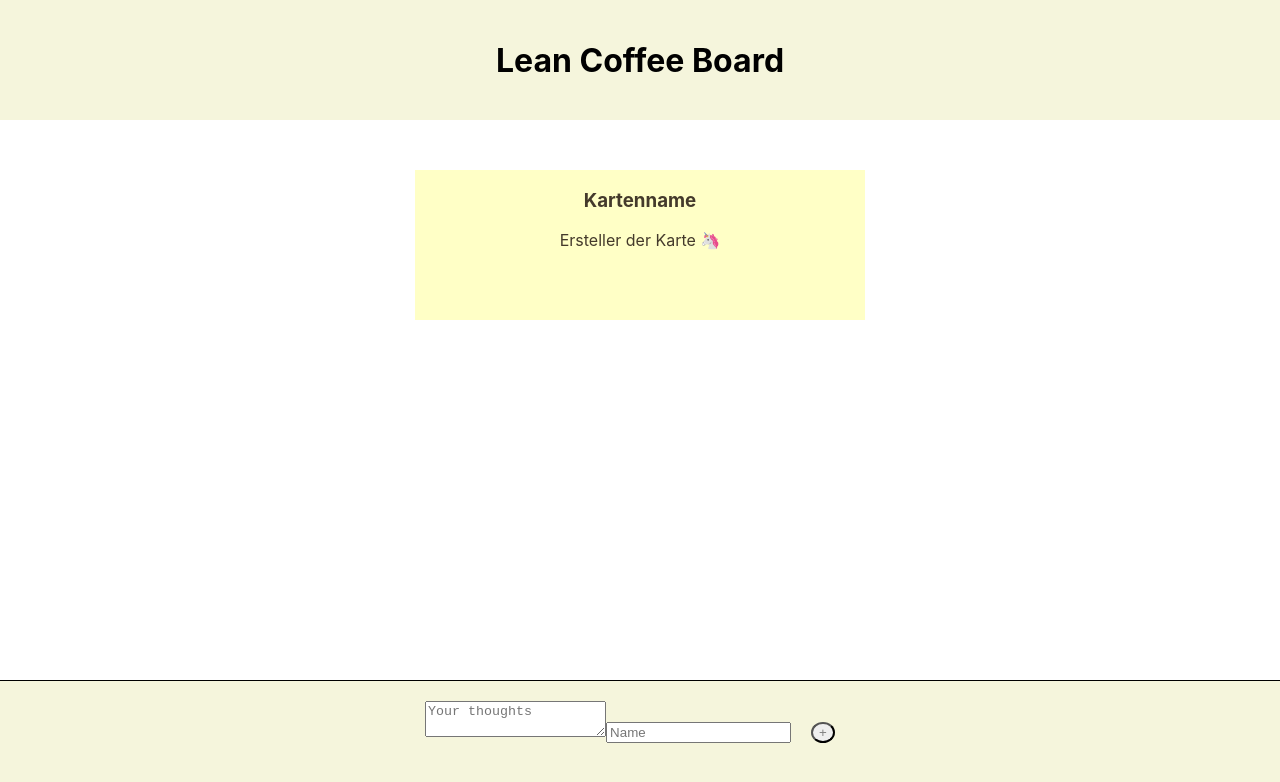
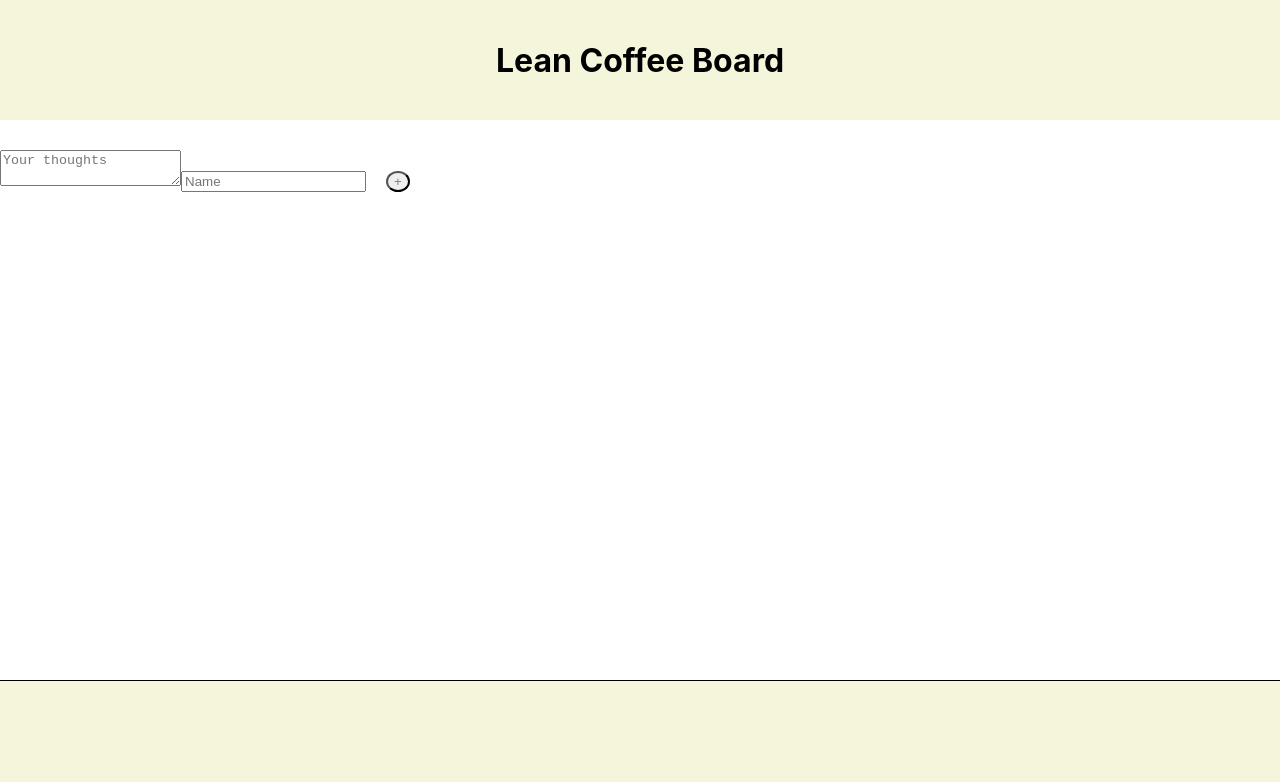
Before and after one commit to KirstenSchuhmann/lean-coffee-board, a Next.js app: page / in a window 1280 px wide. Shown: the top 782 px of the page. Built offline with nearby package versions, Linux system fonts and the light colour scheme.

Commit message:
created dynamic card

```diff
--- a/package.json
+++ b/package.json
@@ -14,6 +14,7 @@
   "dependencies": {
     "eslint": "8.28.0",
     "eslint-config-next": "13.0.5",
+    "nanoid": "^4.0.0",
     "next": "13.0.5",
     "react": "18.2.0",
     "react-dom": "18.2.0",
--- a/pages/index.js
+++ b/pages/index.js
@@ -1,15 +1,26 @@
 import styled from "styled-components";
 import Header from "../src/components/Header/Header";
 import Footer from "../src/components/Footer/Footer";
-import Card from "../src/Card";
+import Card from "../src/components/Card";
+import Form from "../src/components/Form";
+import { useState } from "react";
 
-export default function HomePage() {
+export default function Home() {
+  const [cards, setCards] = useState([]);
+  console.log(cards);
+  function handleAddCard(newCard) {
+    setCards([newCard, ...cards]);
+  }
+
   return (
     <>
       <Header />
       <MainContent>
-        <Card />
+        {cards.map((card) => {
+          return <Card key={card.id} text={card.text} name={card.name} />;
+        })}
       </MainContent>
+      <Form onAddCard={handleAddCard} />
       <Footer />
     </>
   );
@@ -18,4 +29,5 @@ export default function HomePage() {
 const MainContent = styled.main`
   display: flex;
   justify-content: center;
+  height: 100%;
 `;
--- a/src/Card.js
+++ b/src/components/Card.js
@@ -1,10 +1,11 @@
 import styled from "styled-components";
 
-export default function Card({ entries, onDelete, onChange, onEdit }) {
+export default function Card({ text, name }) {
   return (
     <StyledCard>
-      <h3> Kartenname </h3>
-      <p> Ersteller der Karte 🦄</p>
+      <h3> {text}</h3>
+      <p> {name}</p>
+      <button>-</button>
     </StyledCard>
   );
 }
--- a/src/components/Footer/Footer.js
+++ b/src/components/Footer/Footer.js
@@ -1,12 +1,10 @@
 import styled from "styled-components";
-import Form from "../Form";
 
 export default function Footer() {
   return (
     <>
       <StyledFooter>
         <Divider className="divider" role="none" />
-        <Form />
       </StyledFooter>
     </>
   );
--- a/src/components/Form.js
+++ b/src/components/Form.js
@@ -1,32 +1,44 @@
 import styled from "styled-components";
-import useForm from "../Hooks/useForm";
+import { nanoid } from "nanoid";
 
-export default function Form() {
-  const addToList = () => {
-    console.log(values);
-  };
+export default function Form({ onAddCard }) {
+  // const addToList = () => {
+  //   console.log(values);
+  // };
 
-  const [values, handleChange, handleSubmit] = useForm(addToList);
+  // const [values, handleChange, handleSubmit] = useForm(addToList);
+
+  function handleSubmit(event) {
+    event.preventDefault();
+    const text = event.target.text.value;
+    const name = event.target.name.value;
+
+    const newCard = {
+      text: text,
+      name: name,
+      id: nanoid(),
+    };
+    onAddCard(newCard);
+    event.target.reset();
+  }
 
   return (
     <>
       <form onSubmit={handleSubmit}>
         <textarea
-          name="thoughts"
-          value={values.thoughts}
+          name="text"
           placeholder="Your thoughts"
-          onChange={handleChange}
           required
+          autoComplete="off"
         />
 
         <input
           name="name"
           type="text"
           placeholder="Name"
-          value={values.name}
-          onChange={handleChange}
           required
           maxLength={20}
+          autoComplete="off"
         />
         <StyledButton> + </StyledButton>
       </form>
```
Also changed, not shown: 1 other file (tests, documents, lock files or other folders).
